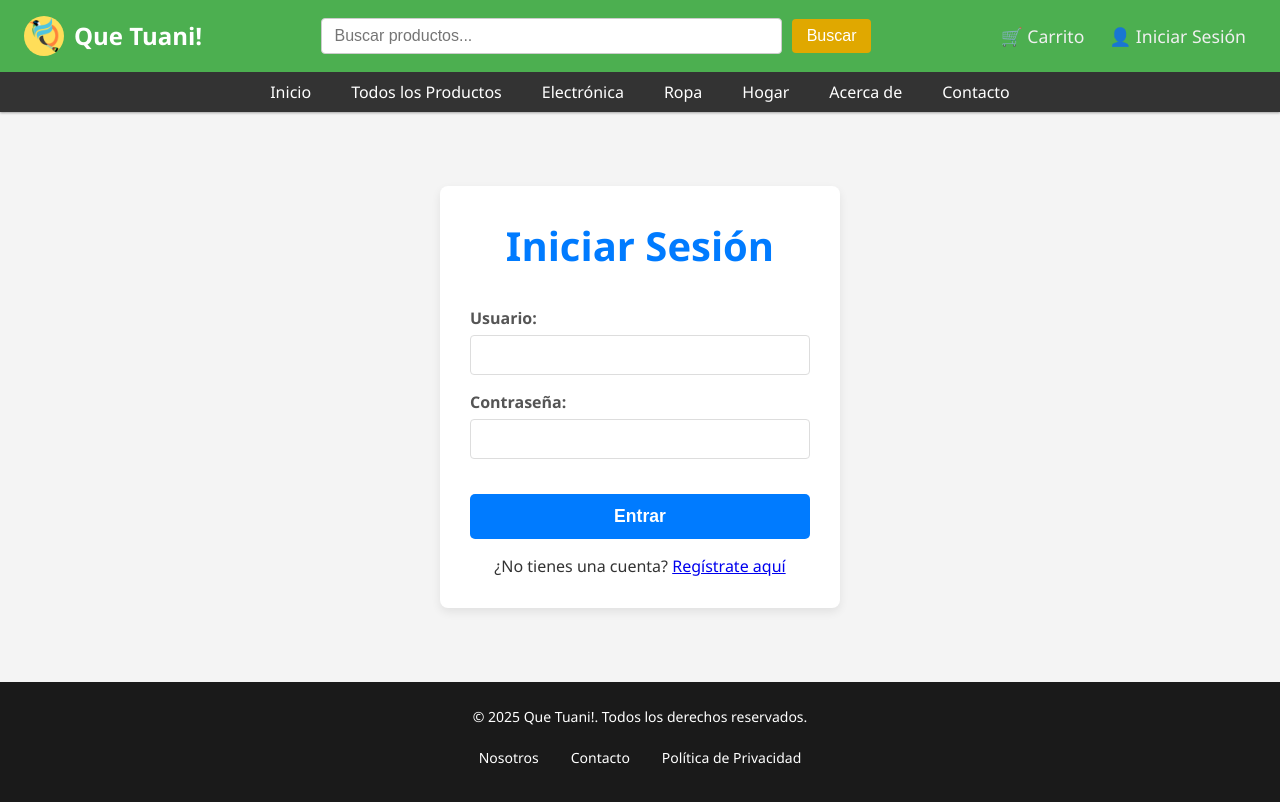
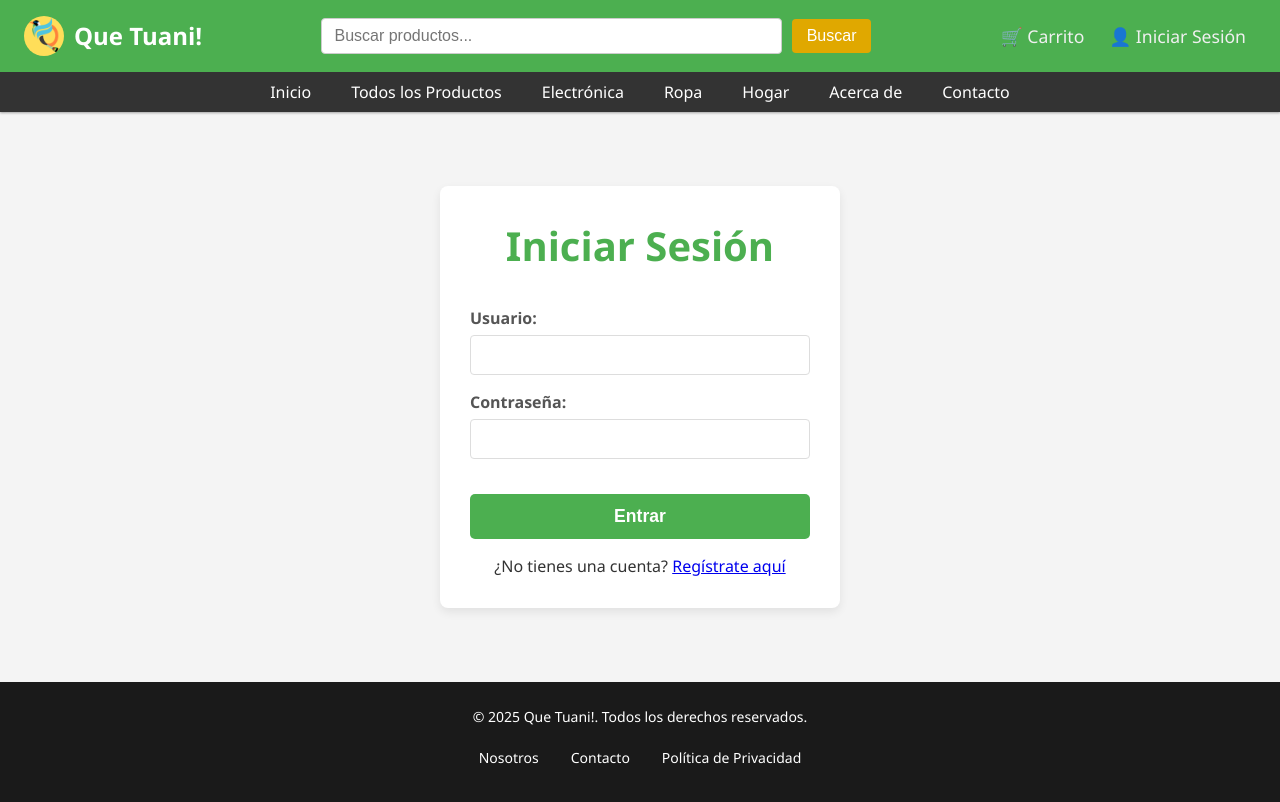
Before and after one commit to gabriel14silva/que-tuani-frontend, a React (Vite) app: page /login in a window 1280 px wide. Shown: the top 802 px of the page. Built offline with nearby package versions, Linux system fonts and the light colour scheme.

Commit message:
correcion de errores y cambios en Readme

```diff
--- a/src/pages/ProductsListPage.jsx
+++ b/src/pages/ProductsListPage.jsx
@@ -6,8 +6,8 @@ import ProductGrid from "../components/ProductGrid";
 function ProductsListPage({ products }) {
   const location = useLocation();
   const [searchTerm, setSearchTerm] = useState("");
-  const [loading, setLoading] = useState(false);
-  const [error, setError] = useState(null);
+  const [loading] = useState(false);
+  const [error] = useState(null);
 
   useEffect(() => {
     const queryParams = new URLSearchParams(location.search);
--- a/src/routes/AppRoutes.jsx
+++ b/src/routes/AppRoutes.jsx
@@ -63,7 +63,7 @@ function AppRoutes() {
   );
 }
 
-function CartCountPasser({ products, updateProductStock }) {
+function CartCountPasser({ products }) {
   const { cartItems } = useCart();
   const cartItemCount = cartItems.reduce(
     (total, item) => total + item.quantity,
--- a/src/styles/styles.css
+++ b/src/styles/styles.css
@@ -593,7 +593,7 @@
 }
 
 .login-page__title {
-  color: #007bff;
+  color: var(--primary-color);
   margin-bottom: 30px;
   font-size: 2.5em;
 }
@@ -632,8 +632,8 @@
 }
 
 .login-form__submit-button {
-  background-color: #007bff;
-  color: white;
+  background-color: var(--primary-color);
+  color: var(--white-color);
   border: none;
   padding: 12px 20px;
   border-radius: 5px;
@@ -645,7 +645,7 @@
 }
 
 .login-form__submit-button:hover {
-  background-color: #0056b3;
+  background-color: ##45a049;
 }
 
 /* --- Estilos para ProfilePage --- */
```
Also changed, not shown: 1 other file (tests, documents, lock files or other folders).
